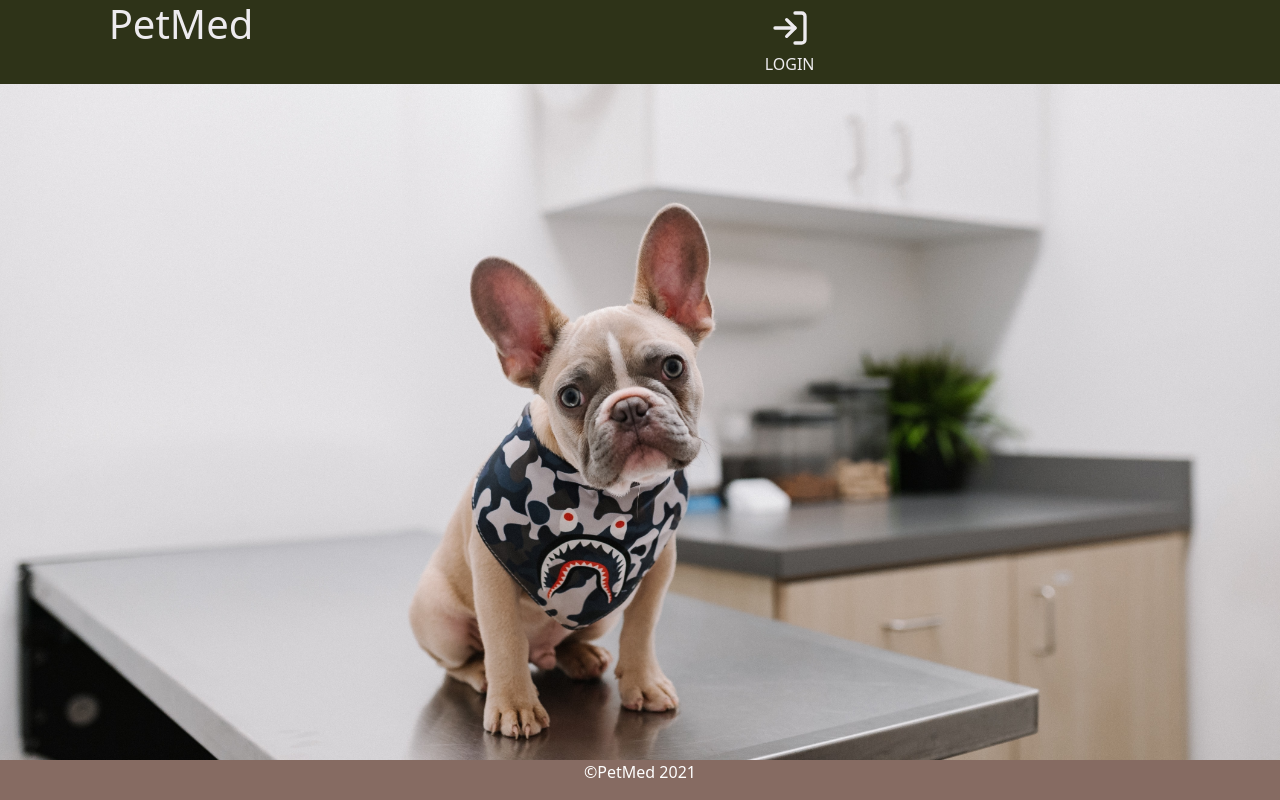
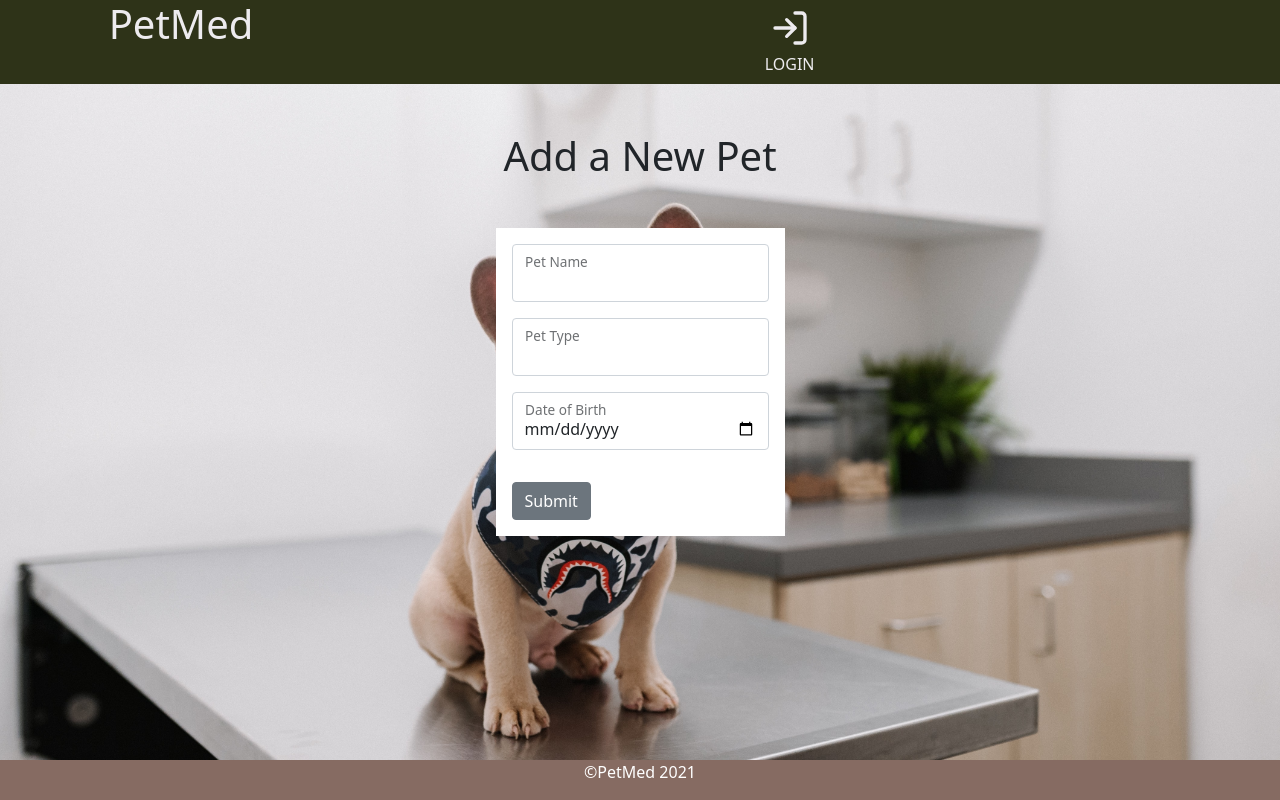
Before and after one commit to erikaosterbur/petmed-react, a React (Create React App) app in the folder client/: page /new-pet in a window 1280 px wide. Built offline with nearby package versions, Linux system fonts and the light colour scheme.

Commit message:
create pet form

```diff
--- a/client/src/components/Container.js
+++ b/client/src/components/Container.js
@@ -1,7 +1,13 @@
 import { BrowserRouter as Router, Routes, Route } from "react-router-dom";
 import Header from './Header';
 import Login from './pages/Login';
+import PetDashboard from "./pages/PetDashboard";
 import CreatePet from './pages/CreatePet';
+import CreateVet from './pages/CreateVet';
+import UpdatePet from './pages/UpdatePet';
+import UpdateVet from './pages/UpdateVet';
+import PetProfile from './pages/PetProfile';
+import Account from './pages/Account';
 import Footer from './Footer';
 
 export default function Container() {
@@ -13,7 +19,13 @@ export default function Container() {
         <Login />
         <Router>
           <Routes>
-            <Route exact path="/newpet" element={<CreatePet />} />
+            <Route exact path="/home" element={<PetDashboard />} />
+            <Route exact path="/new-pet" element={<CreatePet />} />
+            <Route exact path="/new-vet-visit" element={<CreateVet />} />
+            <Route exact path="/:id/edit-pet" element={<UpdatePet />} />
+            <Route exact path="/:id/edit-vet-visit" element={<UpdateVet />} />
+            <Route exact path="/:id/pet-profile" element={<PetProfile />} />
+            <Route exact path="/:id/account" element={<Account />} />
           </Routes>
         </Router>
         <Footer />
--- a/client/src/components/Header.js
+++ b/client/src/components/Header.js
@@ -22,12 +22,12 @@ function Header() {
                             </Nav.Link>
                         </Nav.Item>
                         <Nav.Item>
-                            <Nav.Link href="/newpet" style={{ color: "var(--platinum)"}}><div className= "bi d-flex justify-content-center mx-auto mb-1"><MdPets style={{fontSize: "2.5rem", color: "var(--platinum)"}} /></div>
+                            <Nav.Link href="/new-pet" style={{ color: "var(--platinum)"}}><div className= "bi d-flex justify-content-center mx-auto mb-1"><MdPets style={{fontSize: "2.5rem", color: "var(--platinum)"}} /></div>
                                 ADD NEW PET
                             </Nav.Link>
                         </Nav.Item>
                         <Nav.Item>
-                            <Nav.Link href="/newvetvisit" style={{ color: "var(--platinum)"}}><div className= "bi d-flex justify-content-center mx-auto mb-1"><MdLocalHospital style={{fontSize: "2.5rem", color: "var(--platinum)"}} /></div>
+                            <Nav.Link href="/new-vet-visit" style={{ color: "var(--platinum)"}}><div className= "bi d-flex justify-content-center mx-auto mb-1"><MdLocalHospital style={{fontSize: "2.5rem", color: "var(--platinum)"}} /></div>
                                 ADD NEW VET VISIT
                             </Nav.Link>
                         </Nav.Item>
--- a/client/src/components/pages/CreatePet.js
+++ b/client/src/components/pages/CreatePet.js
@@ -4,17 +4,18 @@ import { Form, Button, FloatingLabel } from 'react-bootstrap';
 function CreatePet() {
     return (
         <>
-            <div className="row">
-                <div className="col-12 d-flex justify-content-center m-5">
-                    <Form>
-                        <Form.Group className="m-3" controlID="formBasicPetName">
-                            <FloatingLabel controlId="floatingInput" label="Pet Name" className="mb-3">
-                                <Form.Control type="petName" placeholder="Buddy"/>
+            <h1 className="d-flex justify-content-center m-5">Add a New Pet</h1>
+            <div className="d-flex justify-content-center m-5">
+                <Form style={{backgroundColor: "white"}}>
+                    <Form.Group className="m-3" controlid="formBasicPetName">
+                        <FloatingLabel controlid="floatingInput" label="Pet Name" className="mb-3">
+                            <Form.Control type="petName"/>
                         </FloatingLabel>
                     </Form.Group>
                     <Form.Group className="m-3">
-                            <FloatingLabel controlId="floatingSelect" label="Select Pet Type">
-                                <Form.Select aria-label="Default select example">
+                        <FloatingLabel controlid="floatingInput" label="Pet Type">
+                            <Form.Control type="petType"/>
+                            {/* <Form.Select aria-label="Default select example">
                                 <option value="Dog">Dog</option>
                                 <option value="Cat">Cat</option>
                                 <option value="Bird">Bird</option>
@@ -29,11 +30,11 @@ function CreatePet() {
                                 <option value="Rabbit">Rabbit</option>
                                 <option value="Chinchilla">Chinchilla</option>
                                 <option value="Other">Other</option>
-                                </Form.Select>
+                            </Form.Select> */}
                         </FloatingLabel>
                     </Form.Group >
                     <Form.Group className="m-3">
-                            <FloatingLabel controlId="floatingSelect" label="Date of Birth">
+                        <FloatingLabel controlid="floatingSelect" label="Date of Birth">
                             <Form.Control type="date" />
                         </FloatingLabel>
                     </Form.Group>
@@ -42,7 +43,6 @@ function CreatePet() {
                     </Button>
                 </Form>
             </div>
-            </div>
         </>
     )
 }
```
Lines whose indentation alone changed are shown as unchanged.
